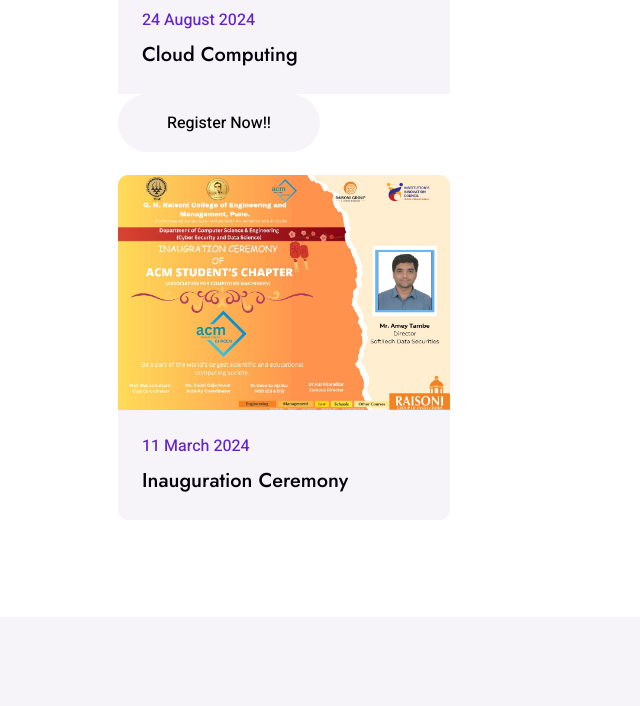
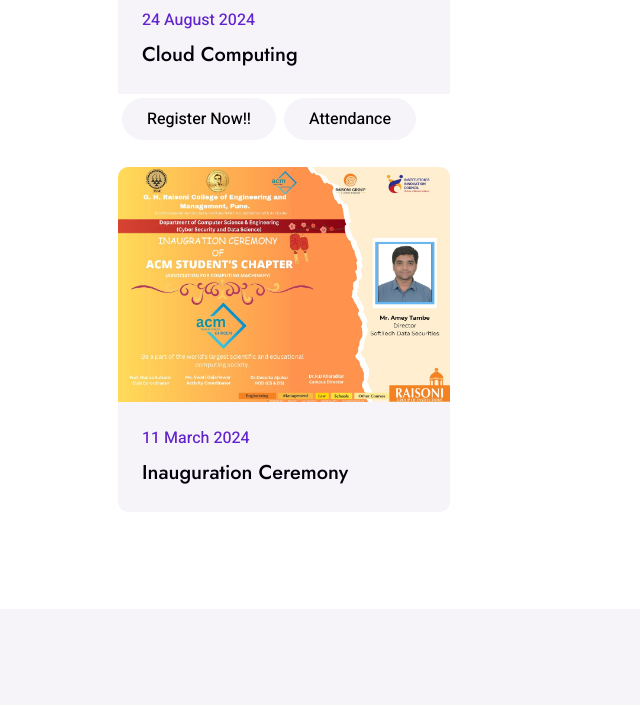
Before and after one commit to acmghrcem/ghrcemacm, a plain HTML site: page project.html in a window 1280 px wide. Shown: the part 1239-1945 px from the top of the page, without its empty margins (0-640 px from the left). Drawn offline with nearby package versions, Linux system fonts and the light colour scheme.

Commit message:
Update project.html

```diff
--- a/project.html
+++ b/project.html
@@ -141,8 +141,9 @@
                                 <h5 class="lh-base mb-0">Cloud Computing</a>
                             </div>
 			    <div>
-				    <a href="contact.html" class="btn btn-light py-sm-3 px-sm-5 rounded-pill animated slideInRight">Register Now!!</a>
-			    </div>
+                                <a href="https://shorturl.at/pJHGc" class="btn btn-light py-sm-2 px-sm-4  m-1 rounded-pill animated  register-btn slideInRight">Register Now!!</a>
+                                <a href="https://forms.gle/dUgDQQV43BKeCrNG7" class="btn btn-light py-sm-2 px-sm-4 rounded-pill animated  register-btn slideInRight">Attendance</a>
+                            </div>
                         </div>
                     </div>
                     <div class="col-lg-4 col-md-6 portfolio-item second wow fadeInUp" data-wow-delay="0.3s">
```
